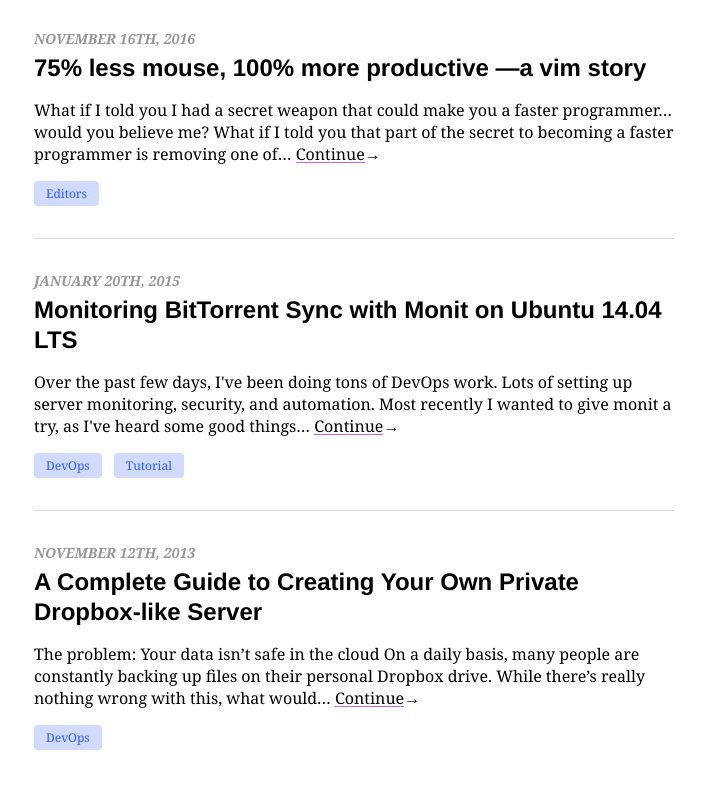
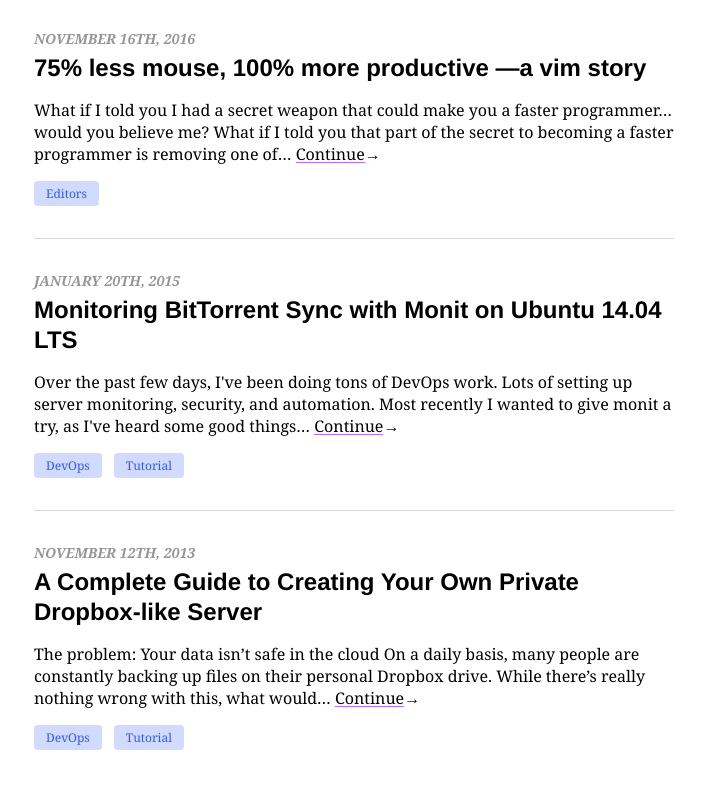
Before and after one commit to AriTheElk/words.garet.io, a Gatsby site: page / in a window 1280 px wide. Shown: the part 1418-2206 px from the top of the page, without its empty margins (286-991 px from the left). Built offline with nearby package versions, Linux system fonts and the light colour scheme; Gatsby itself is replaced by a stand-in of ours; some packages are replaced by stand-ins of ours; what typography-theme-st-annes would draw is missing.

Commit message:
add tutorial tag

```diff
--- a/src/posts/private-dropbox-server-btsync.md
+++ b/src/posts/private-dropbox-server-btsync.md
@@ -2,7 +2,7 @@
 title: A Complete Guide to Creating Your Own Private Dropbox-like Server
 date: "2013-11-12"
 author: Garet McKinley
-tags: ["DevOps"]
+tags: ["DevOps", "Tutorial"]
 ---
 
 ## The problem: Your data isn’t safe in the cloud
```
